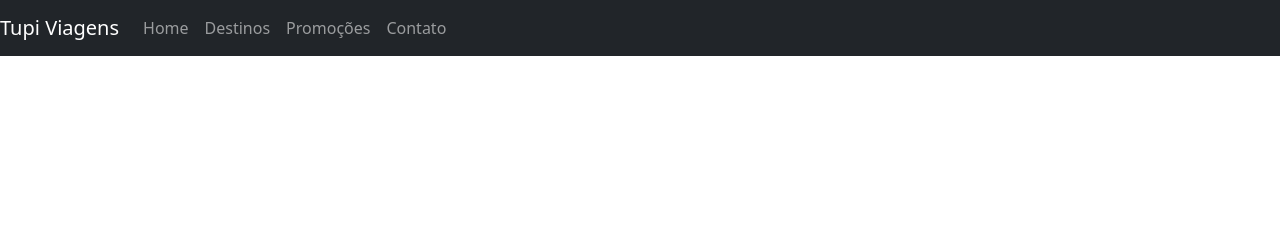
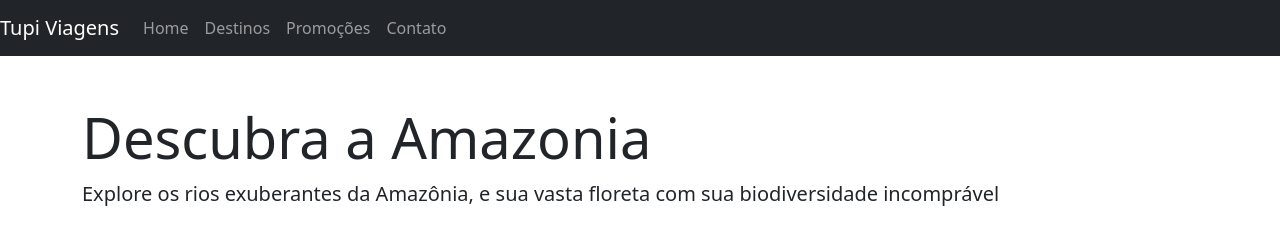
Before and after one commit to guilhermetm5/site, a plain HTML site: page index.html in a window 1280 px wide. Drawn offline with nearby package versions, Linux system fonts and the light colour scheme.

Commit message:
titulo e subtitulo index

```diff
--- a/index.html
+++ b/index.html
@@ -36,6 +36,13 @@
             </ul>
         </div>
     </nav>
+
+    <div class="container mt-5">
+        <div class="jumbotron">
+            <h1 class="display-4"> Descubra a Amazonia</h1>
+            <p class="lead">Explore os rios exuberantes da Amazônia, e sua vasta floreta com sua biodiversidade incomprável</p>
+        </div>
+    </div>
 </body>
 
 </html>
```
Also changed, not shown: img/barco.jpg (added).
